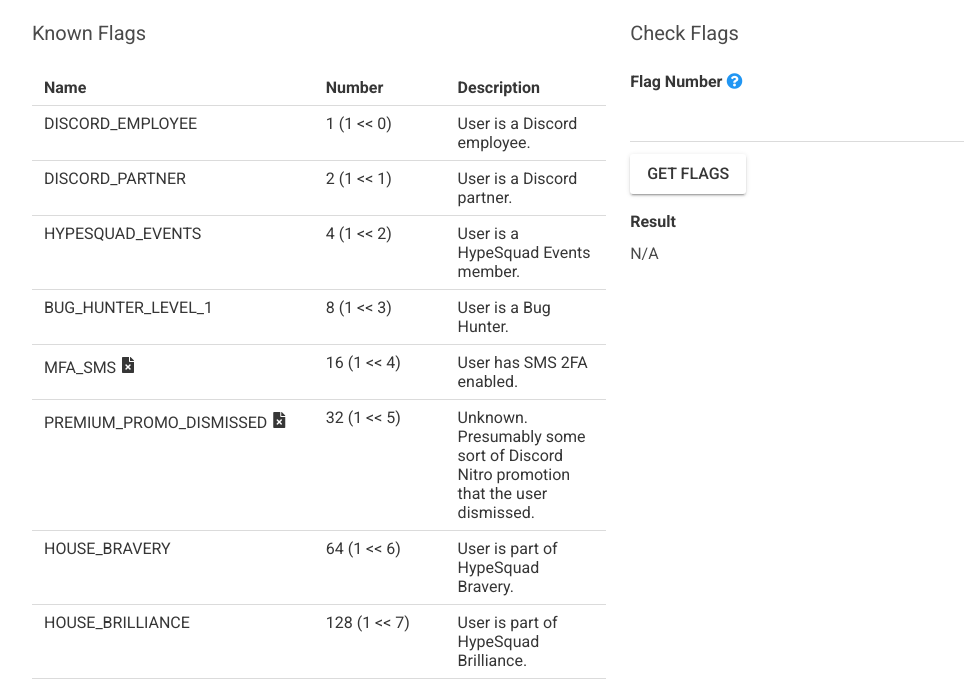
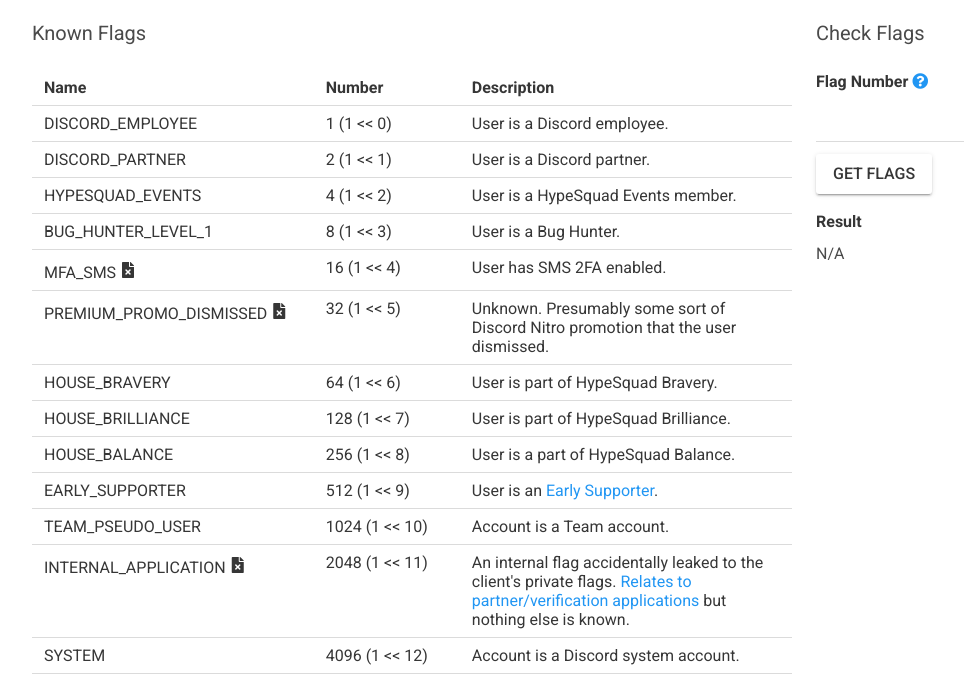
Before and after one commit to lewisakura/discord-flags, a plain HTML site: page index.html in a window 1280 px wide. Shown: the part 116-798 px from the top of the page, without its empty margins (32-996 px from the left). Drawn offline with Linux system fonts and the light colour scheme.

Commit message:
resize table

```diff
--- a/index.html
+++ b/index.html
@@ -32,7 +32,7 @@
             <h2 class="subtitle">Document the undocumented.</h2>
 
             <div class="columns">
-                <div class="column">
+                <div class="column is-two-thirds">
                     <h2 class="subtitle">Known Flags</h2>
                     <table id="knownFlags" class="table">
                         <tr>
```
